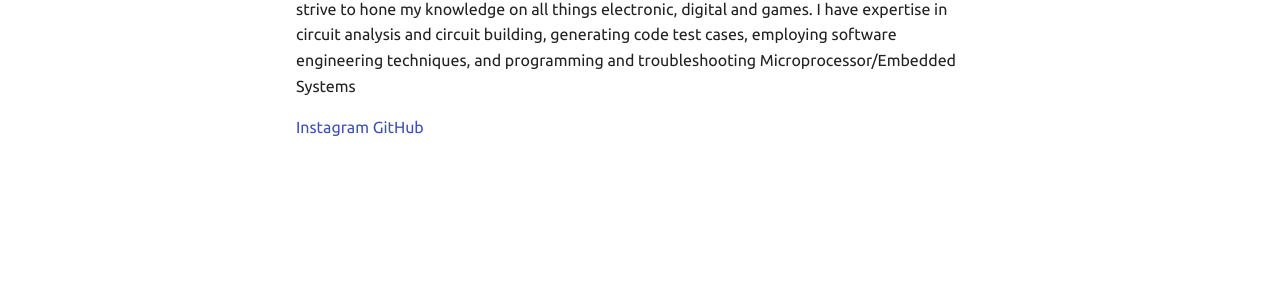
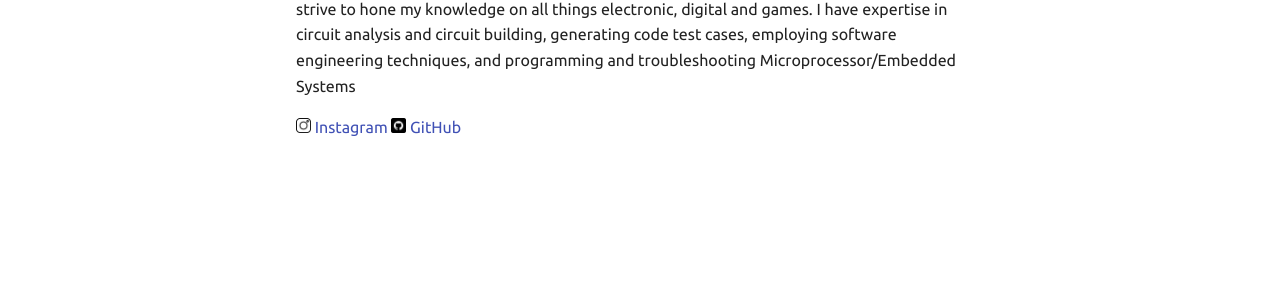
Before and after one commit to lamiest/lamiest.github.io, an MkDocs documentation site: the page built from docs/index.md, in a window 1280 px wide. Shown: the part 426-734 px from the top of the page. Built offline with MkDocs 1.6.1 and Material for MkDocs 9.7.7, drawn with Linux system fonts in a browser that asks for light colours.

Commit message:
Update index.md

```diff
--- a/docs/index.md
+++ b/docs/index.md
@@ -3,5 +3,5 @@ Senior Computer Engineering Jasem Alsuwaidi is ready to explore the vast and com
 
 I am passionate about learning new techniques and tools to create and develop programs, web servers and pages, networks and much more. I enjoy playing competitive games and hope to be one of the best in both Engineering and gaming! I am a competitive person in general and I strive to hone my knowledge on all things electronic, digital and games. I have expertise in circuit analysis and circuit building, generating code test cases, employing software engineering techniques, and programming and troubleshooting Microprocessor/Embedded Systems
 
-[Instagram](https://instagram.com/suwaidi03)
-[GitHub](https://github.com/Lamiest)
+<img src="./images/instagram.png" alt="Instagram" width="15" height="15"> [Instagram](https://instagram.com/suwaidi03)
+<img src="./images/github.png" alt="Github" width="15" height="15"> [GitHub](https://github.com/Lamiest)
```
